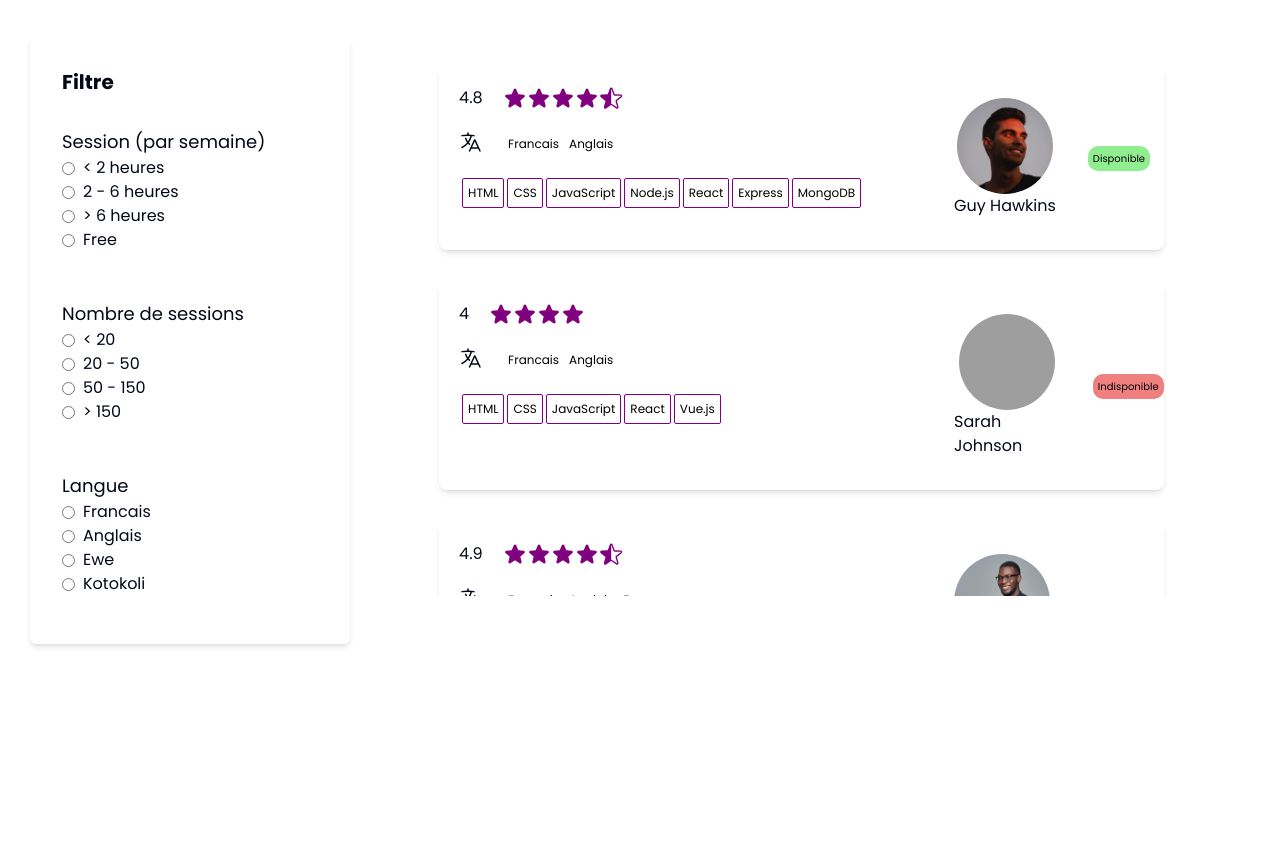
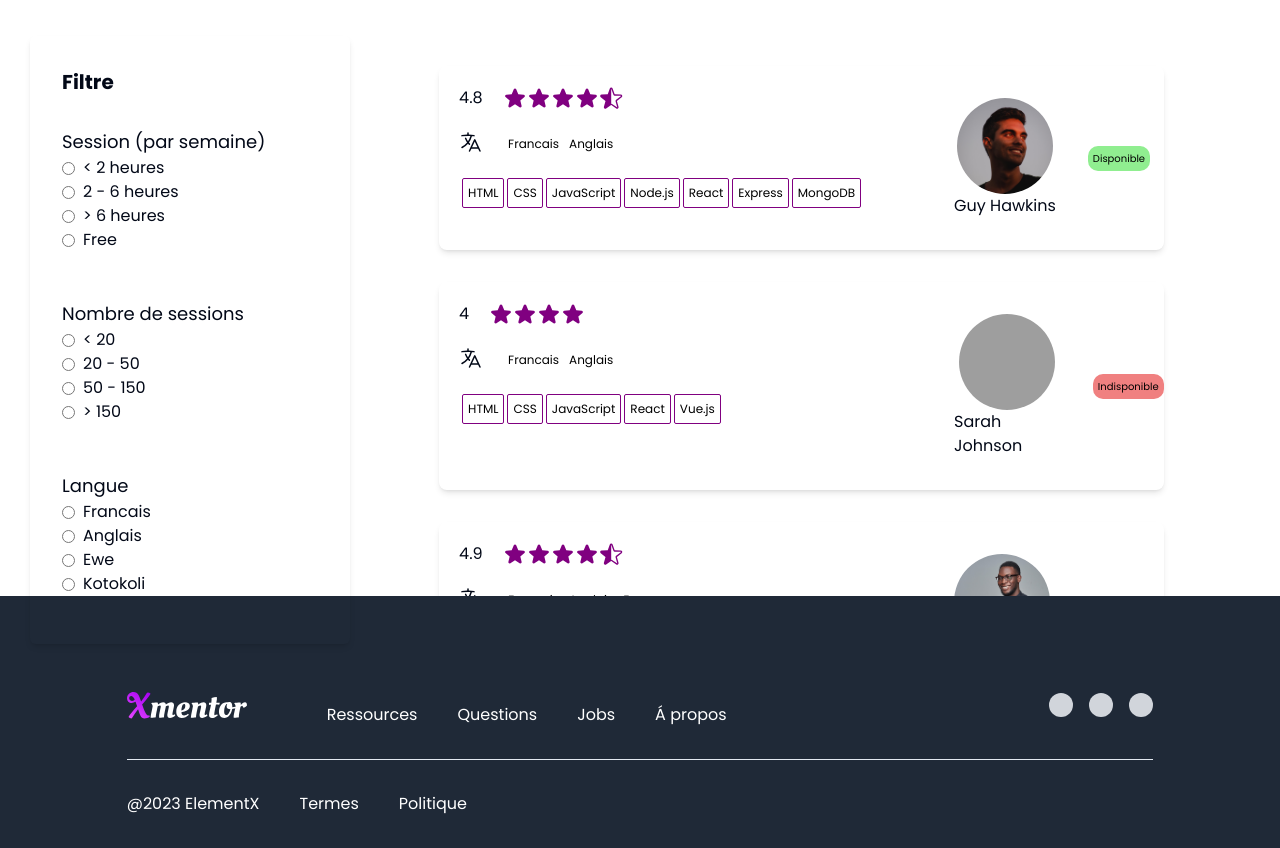
Before and after one commit to tdevcommunity/h23_team3, a Next.js app in the folder frontend/: page /mentors in a window 1280 px wide. Before the commit the page ends 800 px from the top, so only its background shows below. Built offline with nearby package versions, Linux system fonts and the light colour scheme; grey boxes are pictures that could not be loaded.

Commit message:
conflicts fixed in mentors page and register

```diff
--- a/frontend/src/app/mentors/page.tsx
+++ b/frontend/src/app/mentors/page.tsx
@@ -1,10 +1,12 @@
 import FilterBar from '@/components/ui/mentor/filterBar'
 import Navbar from '@/components/ui/navbar';
+import BlockFooter from '../_blocks/blockFooter';
 
 const Search = () => {
     return (
         <>
                        <FilterBar />
+                       <BlockFooter/>
         </>
     )
 }
--- a/frontend/src/app/register/page.tsx
+++ b/frontend/src/app/register/page.tsx
@@ -31,7 +31,8 @@ const FormSchema = z.object({
     })
 })
 
-export default function Login() {
+
+export default function register ()  {
     const form = useForm<z.infer<typeof FormSchema>>({
         resolver: zodResolver(FormSchema),
         defaultValues: {
```
